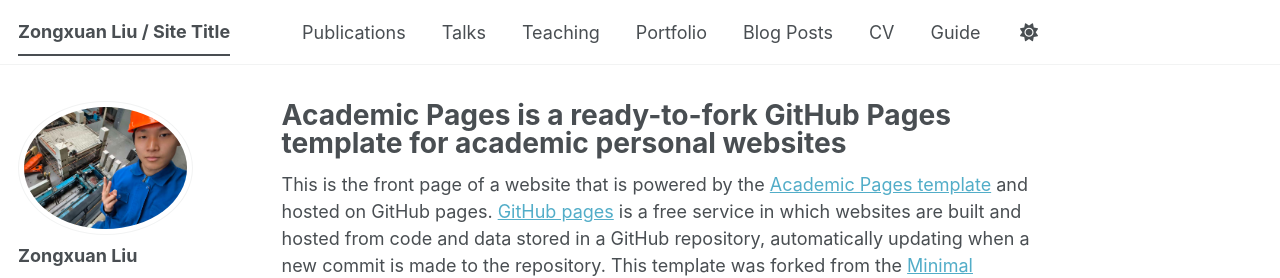
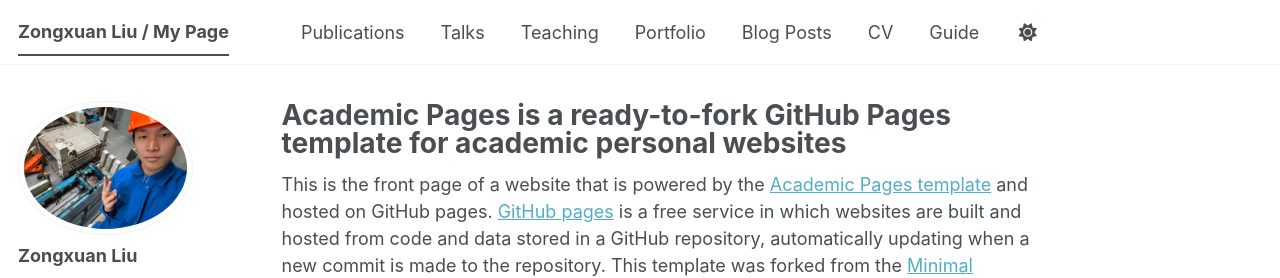
Before and after one commit to Ptilopsixuan/Ptilopsixuan.github.io, a Jekyll site: the page built from _pages/about.md, in a window 1280 px wide. Shown: the top 278 px of the page. Built offline with Jekyll 4.4.1, drawn with Linux system fonts in a browser that asks for light colours; a script bundle is joined from its source files by our own code; library files that are not in the unit come from our copies.

Commit message:
first try

```diff
--- a/_config.yml
+++ b/_config.yml
@@ -9,14 +9,14 @@
 # Basic Site Settings
 locale                   : "en-US"
 site_theme               : "default" # The available themes options are "default", "air", "sunrise", "mint", "dirt" and "contrast"
-title                    : "Zongxuan Liu / Site Title"
+title                    : "Zongxuan Liu / My Page"
 title_separator          : "-"
 name                     : &name "Zongxuan Liu"
 description              : &description "Zongxuan Liu's academic portfolio"   # Update this with a general description of your site, this is the default if not overridden by a page
-url                      : https://academicpages.github.io # The base hostname & protocol for your site e.g. "https://[your GitHub username].github.io",
+url                      : https://Ptilopsixuan.github.io # The base hostname & protocol for your site e.g. "https://[your GitHub username].github.io",
                                                            # or if you already have some other page hosted on Github then use "https://[your GitHub username].github.io/[Your Repo Name]"
 baseurl                  : "" # the subpath of your site, e.g. "/blog"
-repository               : "academicpages/academicpages.github.io"
+repository               : "Ptilopsixuan/Ptilopsixuan.github.io"
 
 # Site Author - The following control what appear as part of the author content on the side bar.
 #               If a field is blank the icon and link will not appear, otherwise it will be shown.
```
